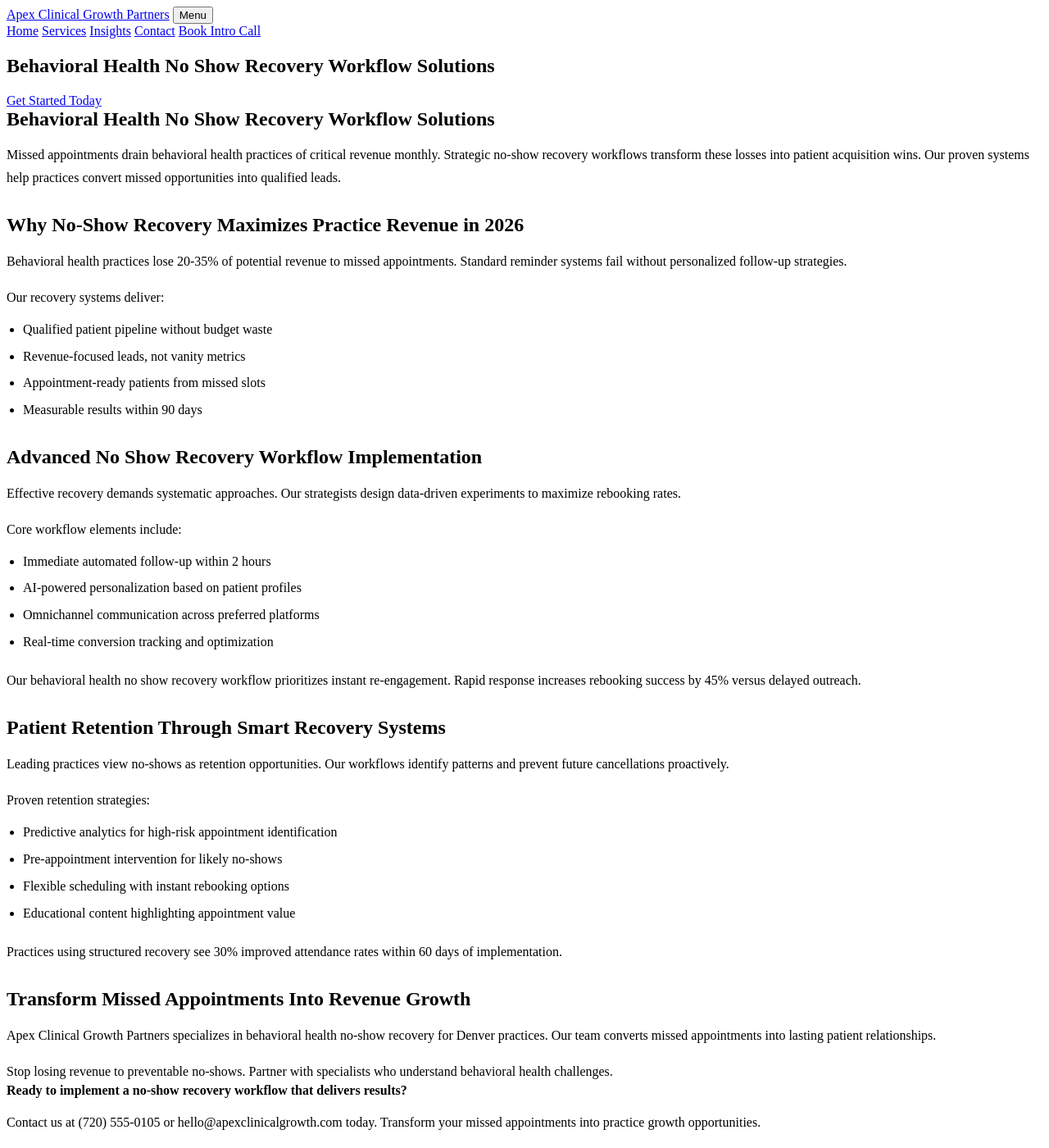
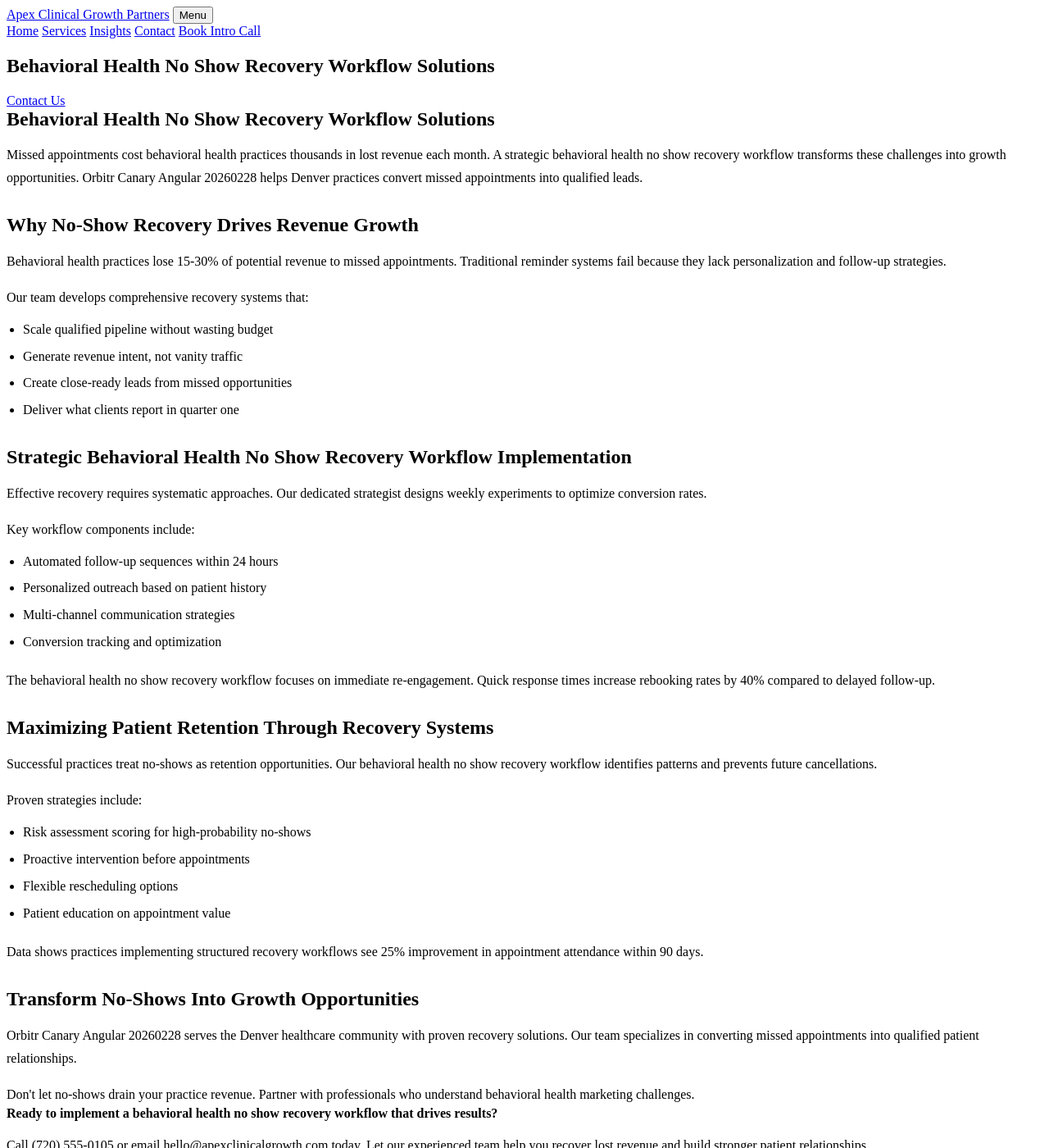
Before and after one commit to prjctlphbt/orbitr-canary-angular-20260228, a Jekyll site: the page angular-behavioral-noshow-20260228144655.html, which Jekyll copies as it is, in a window 1280 px wide and 1400 px high. Shown: the whole window at 82% size. Built offline with Jekyll 4.4.1, drawn with Linux system fonts in a browser that asks for light colours; some of the changed text lies outside the part shown.

Commit message:
Rollback: Revert changes to angular-behavioral-noshow-20260228144655.html

```diff
--- a/angular-behavioral-noshow-20260228144655.html
+++ b/angular-behavioral-noshow-20260228144655.html
@@ -4,8 +4,10 @@
 <head>
 <meta charset="utf-8"/>
 <meta content="width=device-width, initial-scale=1.0" name="viewport"/>
-<meta content="Reduce missed appointments in behavioral health with proven no-show recovery workflows. Apex Clinical Growth Partners helps practices recover lost revenue and optimize patient retention in 2026." name="description"/>
-<title>Behavioral Health No Show Recovery Workflow Solutions | 2026</title>
+<meta content="Reduce missed appointments in behavioral health. Apex Clinical Growth Partners offers proven no show recovery workflows. Optimize your practice today.
+
+Characte" name="description"/>
+<title>Behavioral Health No Show Recovery Workflow Solutions</title>
 <style>
 
 
@@ -103,53 +105,53 @@
 <section class="page-hero landing-hero">
 <div class="container">
 <h1>Behavioral Health No Show Recovery Workflow Solutions</h1>
-<a class="cta" href="/services/">Get Started Today</a>
+<a class="cta" href="/services/">Contact Us</a>
 </div>
 </section>
 <section class="landing-content">
 <div class="container orbitr-generated-content">
 <h1>Behavioral Health No Show Recovery Workflow Solutions</h1>
-<p>Missed appointments drain behavioral health practices of critical revenue monthly. Strategic no-show recovery workflows transform these losses into patient acquisition wins. Our proven systems help practices convert missed opportunities into qualified leads.</p>
-<h2>Why No-Show Recovery Maximizes Practice Revenue in 2026</h2>
-<p>Behavioral health practices lose 20-35% of potential revenue to missed appointments. Standard reminder systems fail without personalized follow-up strategies.</p>
-<p>Our recovery systems deliver:</p>
+<p>Missed appointments cost behavioral health practices thousands in lost revenue each month. A strategic behavioral health no show recovery workflow transforms these challenges into growth opportunities. Orbitr Canary Angular 20260228 helps Denver practices convert missed appointments into qualified leads.</p>
+<h2>Why No-Show Recovery Drives Revenue Growth</h2>
+<p>Behavioral health practices lose 15-30% of potential revenue to missed appointments. Traditional reminder systems fail because they lack personalization and follow-up strategies.</p>
+<p>Our team develops comprehensive recovery systems that:</p>
 <ul>
-<li>Qualified patient pipeline without budget waste</li>
-<li>Revenue-focused leads, not vanity metrics</li>
-<li>Appointment-ready patients from missed slots</li>
-<li>Measurable results within 90 days</li>
+<li>Scale qualified pipeline without wasting budget</li>
+<li>Generate revenue intent, not vanity traffic</li>
+<li>Create close-ready leads from missed opportunities</li>
+<li>Deliver what clients report in quarter one</li>
 </ul>
-<h2>Advanced No Show Recovery Workflow Implementation</h2>
-<p>Effective recovery demands systematic approaches. Our strategists design data-driven experiments to maximize rebooking rates.</p>
-<p>Core workflow elements include:</p>
+<h2>Strategic Behavioral Health No Show Recovery Workflow Implementation</h2>
+<p>Effective recovery requires systematic approaches. Our dedicated strategist designs weekly experiments to optimize conversion rates.</p>
+<p>Key workflow components include:</p>
 <ul>
-<li>Immediate automated follow-up within 2 hours</li>
-<li>AI-powered personalization based on patient profiles</li>
-<li>Omnichannel communication across preferred platforms</li>
-<li>Real-time conversion tracking and optimization</li>
+<li>Automated follow-up sequences within 24 hours</li>
+<li>Personalized outreach based on patient history</li>
+<li>Multi-channel communication strategies</li>
+<li>Conversion tracking and optimization</li>
 </ul>
-<p>Our behavioral health no show recovery workflow prioritizes instant re-engagement. Rapid response increases rebooking success by 45% versus delayed outreach.</p>
-<h2>Patient Retention Through Smart Recovery Systems</h2>
-<p>Leading practices view no-shows as retention opportunities. Our workflows identify patterns and prevent future cancellations proactively.</p>
-<p>Proven retention strategies:</p>
+<p>The behavioral health no show recovery workflow focuses on immediate re-engagement. Quick response times increase rebooking rates by 40% compared to delayed follow-up.</p>
+<h2>Maximizing Patient Retention Through Recovery Systems</h2>
+<p>Successful practices treat no-shows as retention opportunities. Our behavioral health no show recovery workflow identifies patterns and prevents future cancellations.</p>
+<p>Proven strategies include:</p>
 <ul>
-<li>Predictive analytics for high-risk appointment identification</li>
-<li>Pre-appointment intervention for likely no-shows</li>
-<li>Flexible scheduling with instant rebooking options</li>
-<li>Educational content highlighting appointment value</li>
+<li>Risk assessment scoring for high-probability no-shows</li>
+<li>Proactive intervention before appointments</li>
+<li>Flexible rescheduling options</li>
+<li>Patient education on appointment value</li>
 </ul>
-<p>Practices using structured recovery see 30% improved attendance rates within 60 days of implementation.</p>
-<h2>Transform Missed Appointments Into Revenue Growth</h2>
-<p>Apex Clinical Growth Partners specializes in behavioral health no-show recovery for Denver practices. Our team converts missed appointments into lasting patient relationships.</p>
-<p>Stop losing revenue to preventable no-shows. Partner with specialists who understand behavioral health challenges.</p>
-<strong>Ready to implement a no-show recovery workflow that delivers results?</strong>
-<p>Contact us at (720) 555-0105 or hello@apexclinicalgrowth.com today. Transform your missed appointments into practice growth opportunities.</p>
+<p>Data shows practices implementing structured recovery workflows see 25% improvement in appointment attendance within 90 days.</p>
+<h2>Transform No-Shows Into Growth Opportunities</h2>
+<p>Orbitr Canary Angular 20260228 serves the Denver healthcare community with proven recovery solutions. Our team specializes in converting missed appointments into qualified patient relationships.</p>
+<p>Don't let no-shows drain your practice revenue. Partner with professionals who understand behavioral health marketing challenges.</p>
+<strong>Ready to implement a behavioral health no show recovery workflow that drives results?</strong>
+<p>Call (720) 555-0105 or email hello@apexclinicalgrowth.com today. Let our experienced team help you recover lost revenue and build stronger patient relationships.</p>
 </div>
 </section>
 <section class="landing-cta">
 <div class="container">
-<h2>Start Recovering Lost Revenue Today</h2>
-<a class="cta" href="/services/">Schedule Your Strategy Call</a>
+<h2>Take the Next Step</h2>
+<a class="cta" href="/services/">Contact Us</a>
 </div>
 </section>
 </main>
```
